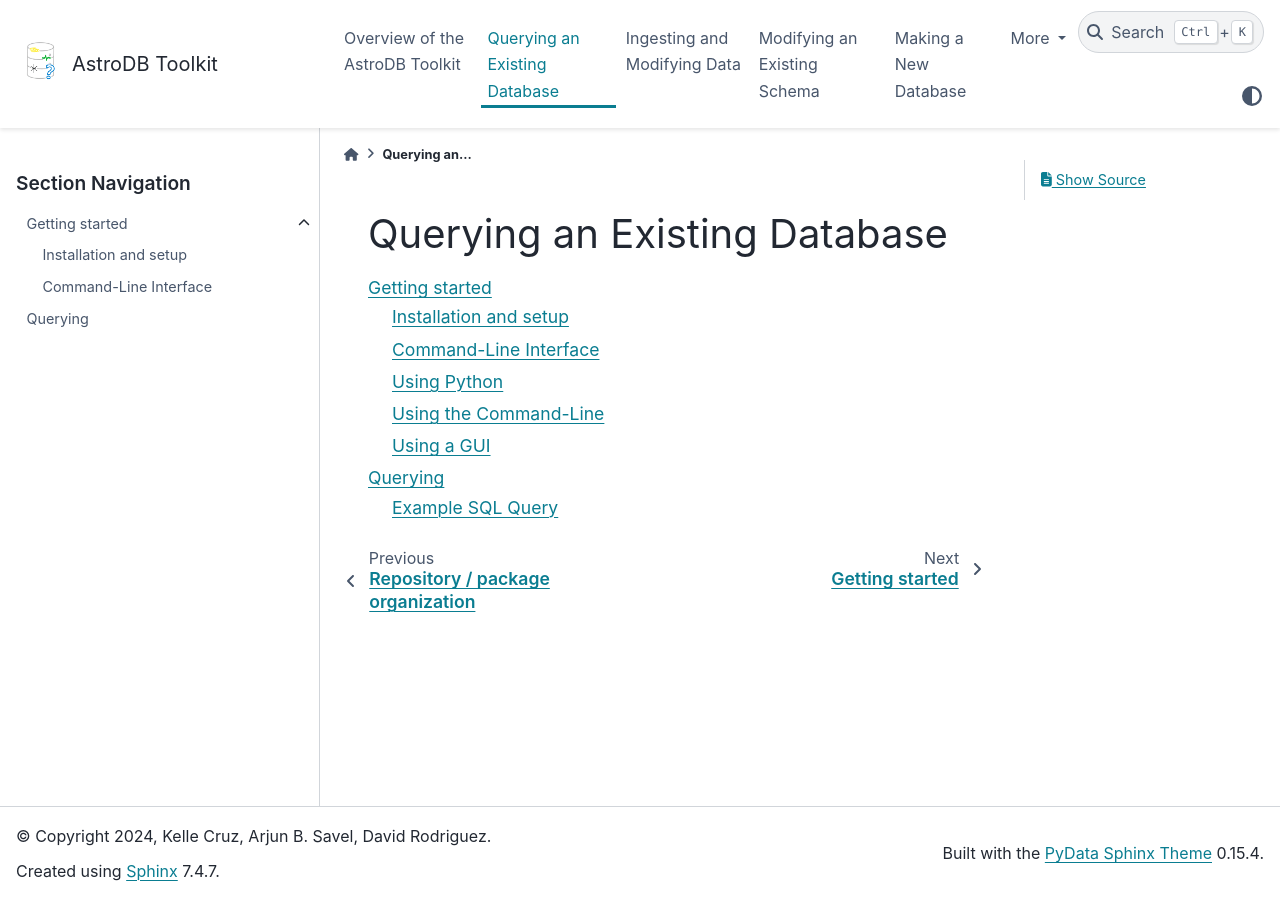
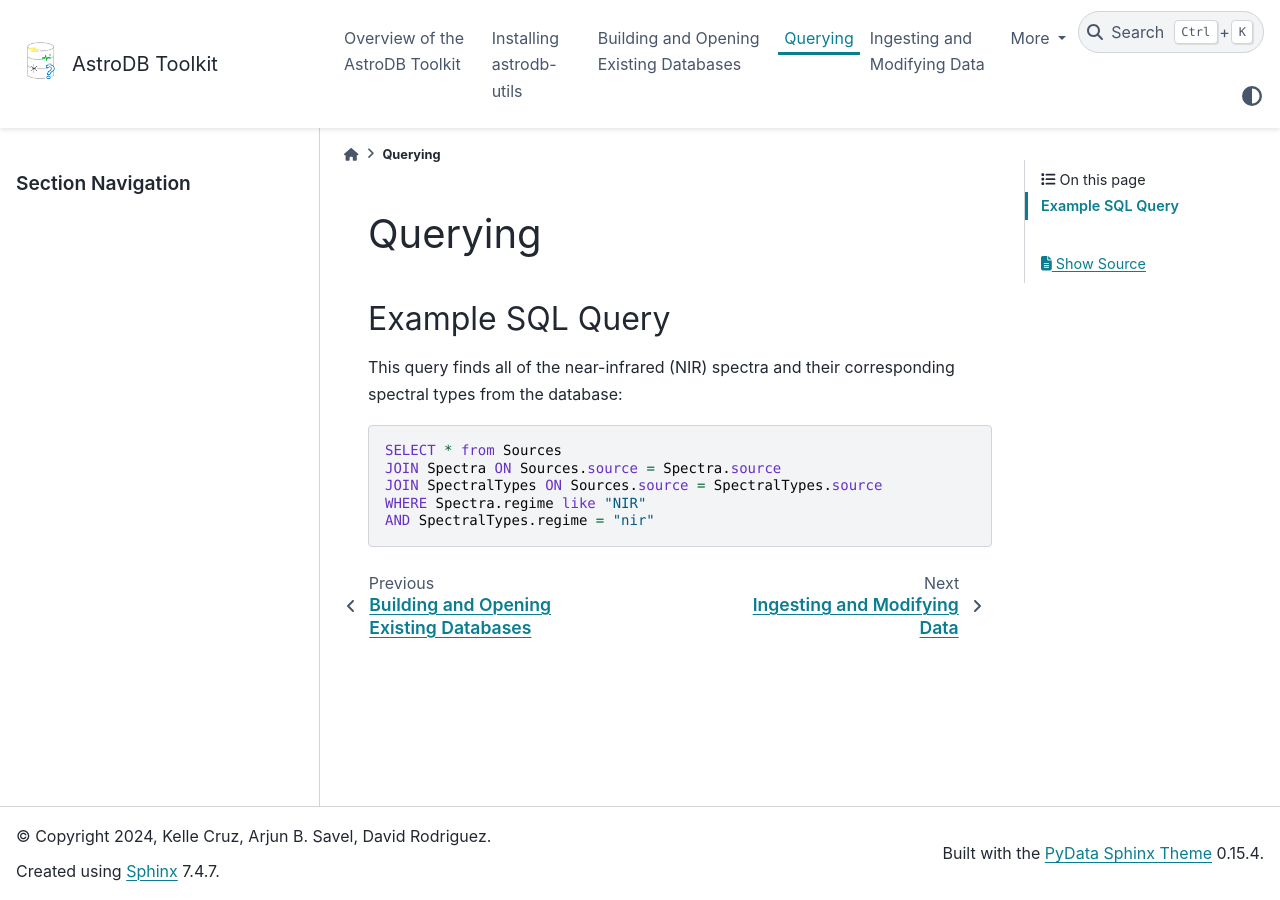
Before and after one commit to astrodbtoolkit/astrodb_utils, a Sphinx documentation site: the page built from docs/pages/querying_existing_db/index.rst, in a window 1280 px wide. Built offline with Sphinx 7.4.7 and the PyData theme 0.15.4, drawn with Linux system fonts in a browser that asks for light colours; the version number could not be read and is left out.

Commit message:
docs reorg

```diff
--- a/docs/index.rst
+++ b/docs/index.rst
@@ -19,6 +19,8 @@ User Guide
    :maxdepth: 1
 
    Overview of the AstroDB Toolkit <pages/overview/organization>
+   Installing astrodb-utils <pages/installation>
+   pages/loading/index
    pages/querying_existing_db/index
    pages/ingesting/getting_started_ingesting
    pages/modifying/index
--- a/docs/pages/querying_existing_db/getting_started/index.rst
+++ b/docs/pages/loading/index.rst
@@ -1,14 +1,8 @@
-Getting started
-===============
+Building and Opening Existing Databases
+=======================================
 
 There are multiple ways to use existing databases
 with the AstroDB Toolkit.
-
-.. toctree::
-
-  installation
-  command_line
-
 
 Using Python
 ------------
--- a/docs/pages/querying_existing_db/index.rst
+++ b/docs/pages/querying_existing_db/index.rst
@@ -1,8 +1,15 @@
-Querying an Existing Database
-=============================
+Querying
+========
 
-.. toctree::
-    :maxdepth: 2
+Example SQL Query
+-----------------
+This query finds all of the near-infrared (NIR) spectra and their
+corresponding spectral types from the database:
 
-    getting_started/index
-    querying
+.. code-block:: sql
+
+    SELECT * from Sources
+    JOIN Spectra ON Sources.source = Spectra.source
+    JOIN SpectralTypes ON Sources.source = SpectralTypes.source
+    WHERE Spectra.regime like "NIR"
+    AND SpectralTypes.regime = "nir"
```
Also changed, not shown: docs/pages/querying_existing_db/querying.rst (deleted, +0 -15 lines), docs/pages/installation.rst (renamed from docs/pages/querying_existing_db/getting_started/installation.rst), docs/pages/loading/command_line.rst (renamed from docs/pages/querying_existing_db/getting_started/command_line.rst).
